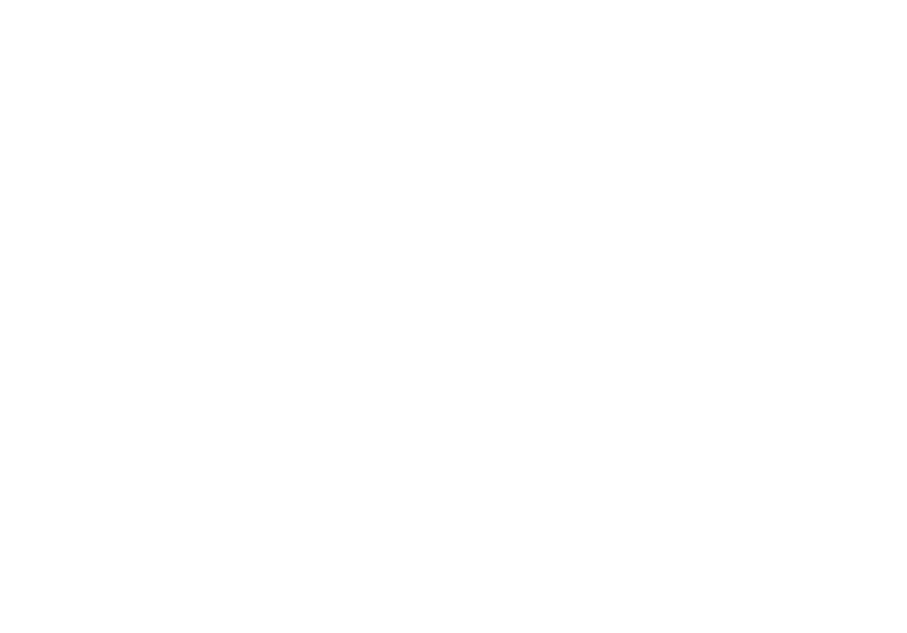
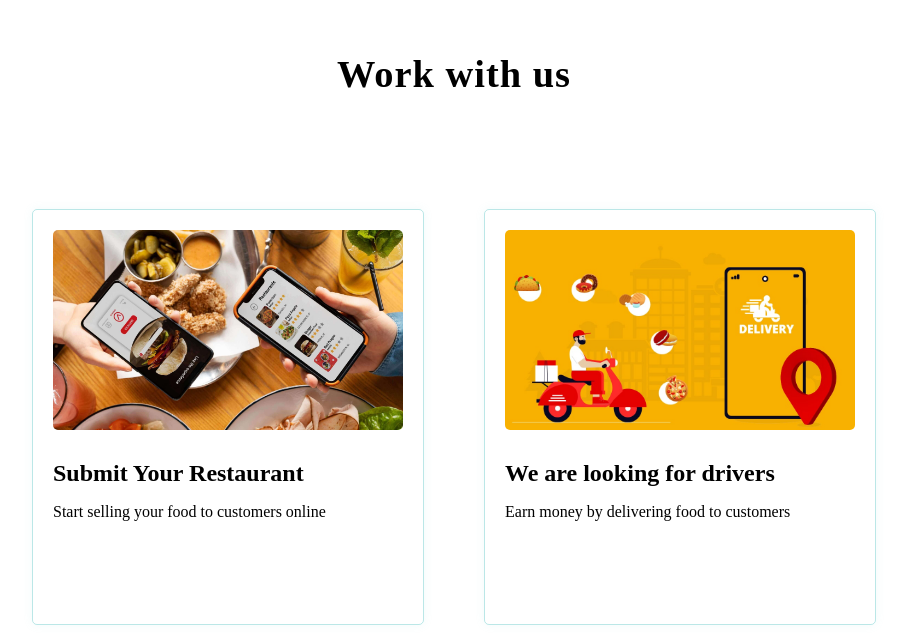
Before and after one commit to Ayoub-EDAHLOULI/mealswift, a Next.js app: page /Home/HomePage in a window 1280 px wide. Shown: the part 3284-3917 px from the top of the page, without its empty margins (186-1093 px from the left). Before the commit the page ends 3304 px from the top, so only its background shows below. Built offline with nearby package versions, Linux system fonts and the light colour scheme.

Commit message:
Create the Work With US section

```diff
--- /dev/null
+++ b/src/components/WorkWithUs/WorkWithUs.scss
@@ -0,0 +1,88 @@
+.work-with-us {
+  width: 100%;
+
+  .work-with-us__container {
+    display: flex;
+    flex-direction: column;
+    align-items: center;
+    row-gap: 50px;
+
+    .work-with-us__title {
+      font-size: 2.4rem;
+      font-weight: 700;
+      font-family: var(--font-primary);
+      margin-bottom: 50px;
+      letter-spacing: 1px;
+      display: flex;
+      flex-direction: column;
+      align-items: center;
+
+      &::after {
+        content: "";
+        display: block;
+        width: 50px;
+        height: 3px;
+        background-color: var(--color-secondary-dark);
+        margin-top: 10px;
+      }
+    }
+
+    .work-with-us__cards {
+      display: flex;
+      justify-content: center;
+      gap: 60px;
+      flex-wrap: wrap;
+
+      .work-with-us__card {
+        padding: 20px;
+        border: 1px solid rgba(120, 207, 207, 0.5);
+        border-radius: 5px;
+        box-shadow: 0 0 10px rgba(120, 207, 207, 0.1);
+
+        .work-with-us__card-image {
+          width: 350px;
+          height: 200px;
+          border-radius: 5px;
+
+          img {
+            width: 100%;
+            height: 100%;
+            object-fit: cover;
+            border-radius: 5px;
+          }
+        }
+
+        .work-with-us__card-title {
+          font-size: 1.5rem;
+          font-weight: 700;
+          font-family: var(--font-primary);
+          margin: 30px 0 15px 0;
+        }
+
+        .work-with-us__card-description {
+          font-size: 1rem;
+          font-family: var(--font-primary);
+          margin-bottom: 15px;
+        }
+
+        .work-with-us__card-button {
+          width: 100%;
+          padding: 10px 20px;
+          margin: 15px 0;
+          background-color: var(--color-primary);
+          color: #fff;
+          font-family: var(--font-primary);
+          font-size: 1rem;
+          border: none;
+          border-radius: 5px;
+          cursor: pointer;
+          transition: all 0.4s;
+
+          &:hover {
+            background-color: var(--color-secondary-dark);
+          }
+        }
+      }
+    }
+  }
+}
--- /dev/null
+++ b/src/components/WorkWithUs/WorkWithUs.tsx
@@ -0,0 +1,48 @@
+import "./WorkWithUs.scss";
+import Image from "next/image";
+
+function WorkWithUs() {
+  return (
+    <section className="work-with-us">
+      <div className="work-with-us__container">
+        <h2 className="work-with-us__title">Work with us</h2>
+        <div className="work-with-us__cards">
+          <div className="work-with-us__card">
+            <div className="work-with-us__card-image">
+              <Image
+                src="/images/online-food.jpg"
+                alt="online-food"
+                width={300}
+                height={200}
+              />
+            </div>
+            <h3 className="work-with-us__card-title">Submit Your Restaurant</h3>
+            <p className="work-with-us__card-description">
+              Start selling your food to customers online
+            </p>
+            <button className="work-with-us__card-button">Submit Now</button>
+          </div>
+          <div className="work-with-us__card">
+            <div className="work-with-us__card-image">
+              <Image
+                src="/images/online-food-delivery.jpg"
+                alt="online-food"
+                width={300}
+                height={200}
+              />
+            </div>
+            <h3 className="work-with-us__card-title">
+              We are looking for drivers
+            </h3>
+            <p className="work-with-us__card-description">
+              Earn money by delivering food to customers
+            </p>
+            <button className="work-with-us__card-button">Submit Now</button>
+          </div>
+        </div>
+      </div>
+    </section>
+  );
+}
+
+export default WorkWithUs;
--- a/src/pages/Home/HomePage.tsx
+++ b/src/pages/Home/HomePage.tsx
@@ -3,6 +3,7 @@
 import HowWork from "@/components/HowWork/HowWork";
 import Navbar from "@/components/Navbar/Navbar";
 import Restaurant from "@/components/Restaurant/Restaurant";
+import WorkWithUs from "@/components/WorkWithUs/WorkWithUs";
 
 function HomePage() {
   return (
@@ -12,6 +13,7 @@
       <HowWork />
       <Restaurant />
       <Banner />
+      <WorkWithUs />
     </section>
   );
 }
```
Also changed, not shown: public/images/online-food-delivery.jpg (added), public/images/online-food.jpg (added).
